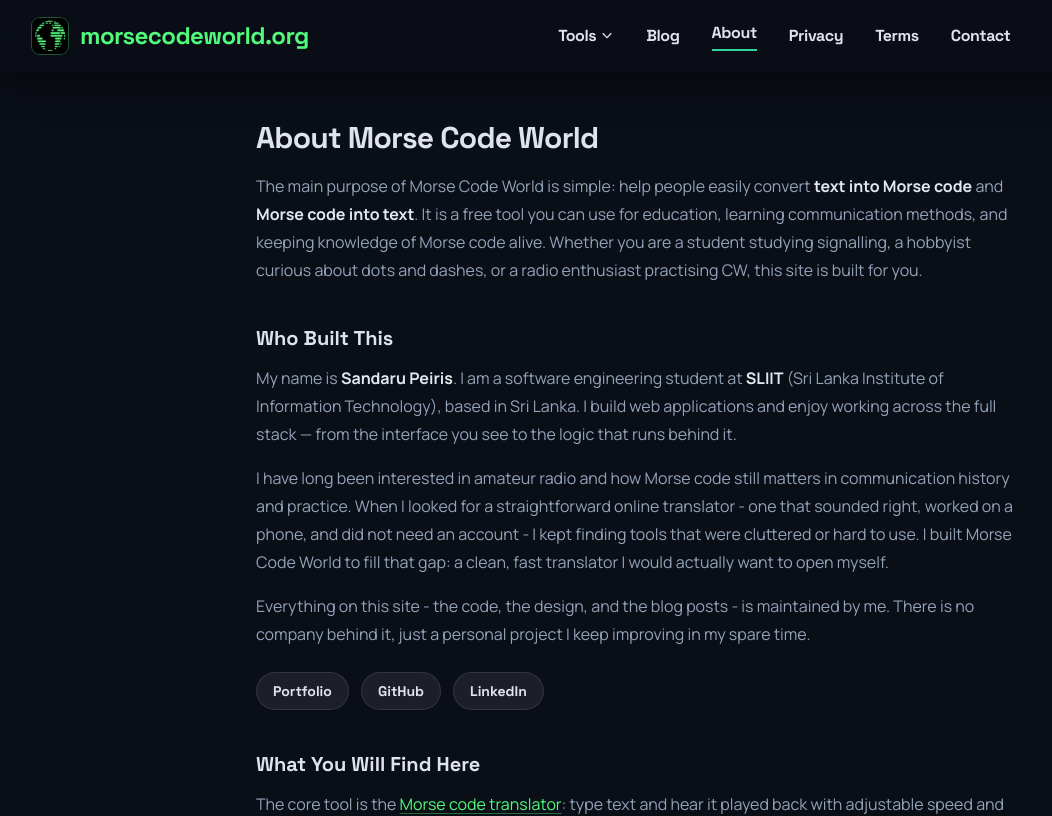
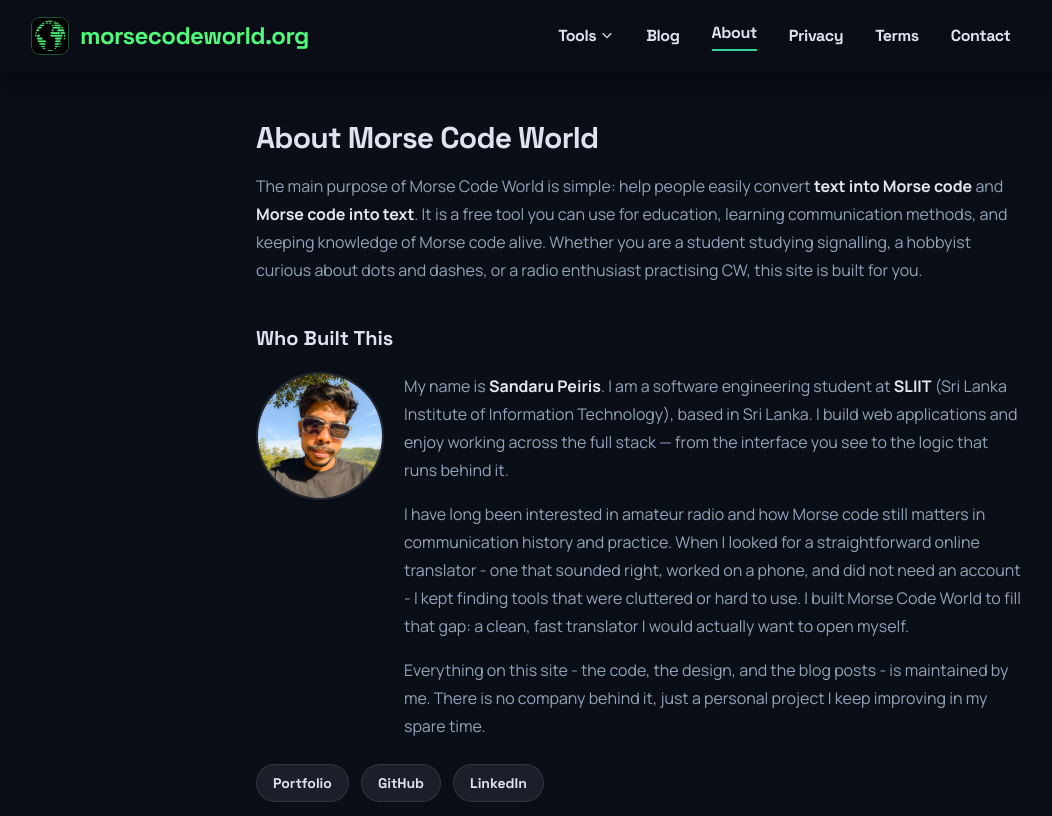
Before and after one commit to sandaru3n/Morse-Code-World, a Next.js app: page /about in a window 1280 px wide. Shown: the top 816 px of the page, without its empty margins (0-1052 px from the left). Built offline with nearby package versions, Linux system fonts and the light colour scheme; no server answers.

Commit message:
Profile Pic added to About page

```diff
--- a/app/about/page.tsx
+++ b/app/about/page.tsx
@@ -1,4 +1,5 @@
 import type { Metadata } from "next";
+import Image from "next/image";
 import Link from "next/link";
 import { SiteTopBar } from "@/components/SiteTopBar";
 import { SiteAddress } from "@/components/SiteAddress";
@@ -6,6 +7,8 @@
 
 const DEVELOPER = {
   name: "Sandaru Peiris",
+  profileImage: "/profile.jpeg",
+  profileImageAlt: "Portrait photo of Sandaru Peiris, founder of Morse Code World",
   linkedIn: "https://www.linkedin.com/in/sandaru-peiris/",
   github: "https://github.com/sandaru3n",
   portfolio: "https://sandaru.vercel.app/"
@@ -27,7 +30,13 @@
     url: "/about",
     title: "About Morse Code World",
     description:
-      "Morse Code World was built by Sandaru Peiris to help people convert text to Morse code and back — a free tool for students, hobbyists, and radio enthusiasts."
+      "Morse Code World was built by Sandaru Peiris to help people convert text to Morse code and back — a free tool for students, hobbyists, and radio enthusiasts.",
+    images: [
+      {
+        url: "/profile.jpeg",
+        alt: "Portrait photo of Sandaru Peiris, founder of Morse Code World"
+      }
+    ]
   },
   other: {
     "Content-Language": "en"
@@ -54,6 +63,7 @@
   author: {
     "@type": "Person",
     name: DEVELOPER.name,
+    image: absoluteUrl(DEVELOPER.profileImage),
     url: DEVELOPER.portfolio,
     sameAs: [DEVELOPER.linkedIn, DEVELOPER.github, DEVELOPER.portfolio]
   },
@@ -66,6 +76,7 @@
     founder: {
       "@type": "Person",
       name: DEVELOPER.name,
+      image: absoluteUrl(DEVELOPER.profileImage),
       url: DEVELOPER.portfolio
     }
   },
@@ -99,7 +110,17 @@
             <h2 className="mt-10 font-headline text-lg font-bold text-neutral-900 dark:text-on-surface sm:text-xl">
               Who Built This
             </h2>
-            <p className="mt-3 font-body text-sm leading-relaxed text-slate-600 dark:text-slate-400 sm:text-base sm:leading-7">
+            <div className="mt-5 flex flex-col gap-5 sm:flex-row sm:items-start">
+              <Image
+                src={DEVELOPER.profileImage}
+                alt={DEVELOPER.profileImageAlt}
+                width={128}
+                height={128}
+                priority
+                className="h-28 w-28 shrink-0 rounded-full border-2 border-slate-200/80 object-cover shadow-sm dark:border-white/10 sm:h-32 sm:w-32"
+              />
+              <div className="min-w-0">
+                <p className="font-body text-sm leading-relaxed text-slate-600 dark:text-slate-400 sm:text-base sm:leading-7">
                   My name is <strong className="text-neutral-800 dark:text-slate-200">{DEVELOPER.name}</strong>. I am
                   a software engineering student at{" "}
                   <strong className="text-neutral-800 dark:text-slate-200">SLIIT</strong> (Sri Lanka Institute of
@@ -117,6 +138,8 @@
                   Everything on this site - the code, the design, and the blog posts - is maintained by me. There is no
                   company behind it, just a personal project I keep improving in my spare time.
                 </p>
+              </div>
+            </div>
 
             <div className="mt-6 flex flex-wrap gap-3">
               <a
```
Also changed, not shown: public/profile.jpeg (added), 1 other file (tests, documents, lock files or other folders). Lines whose indentation alone changed are shown as unchanged.
